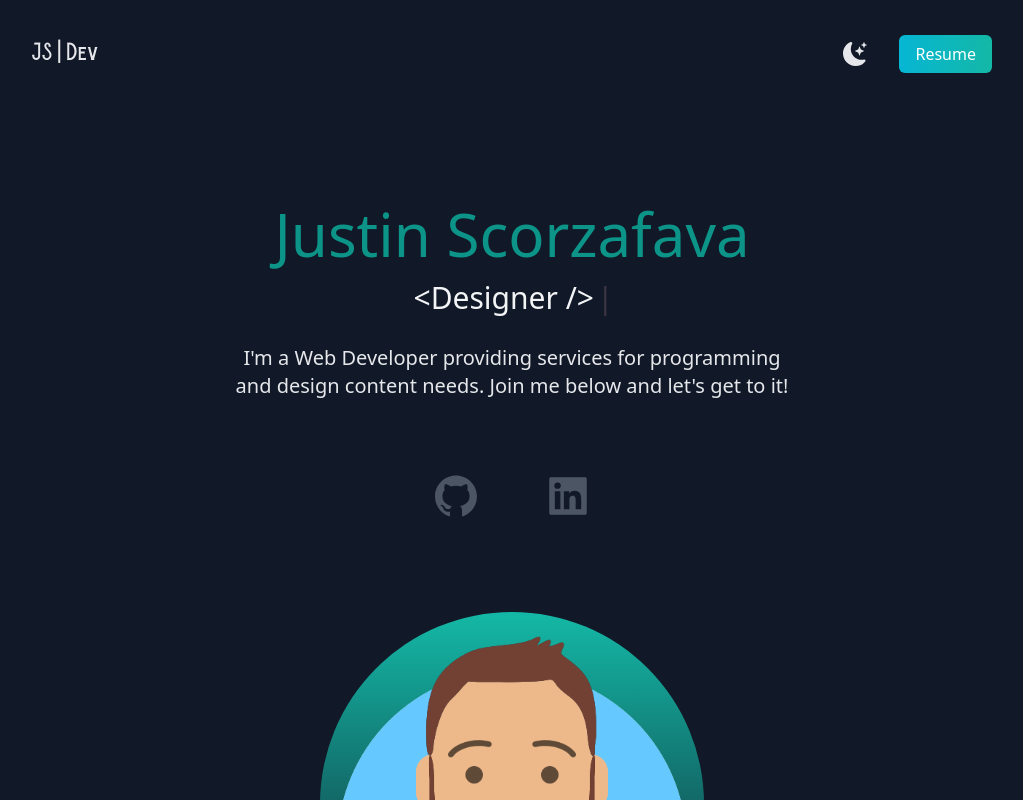
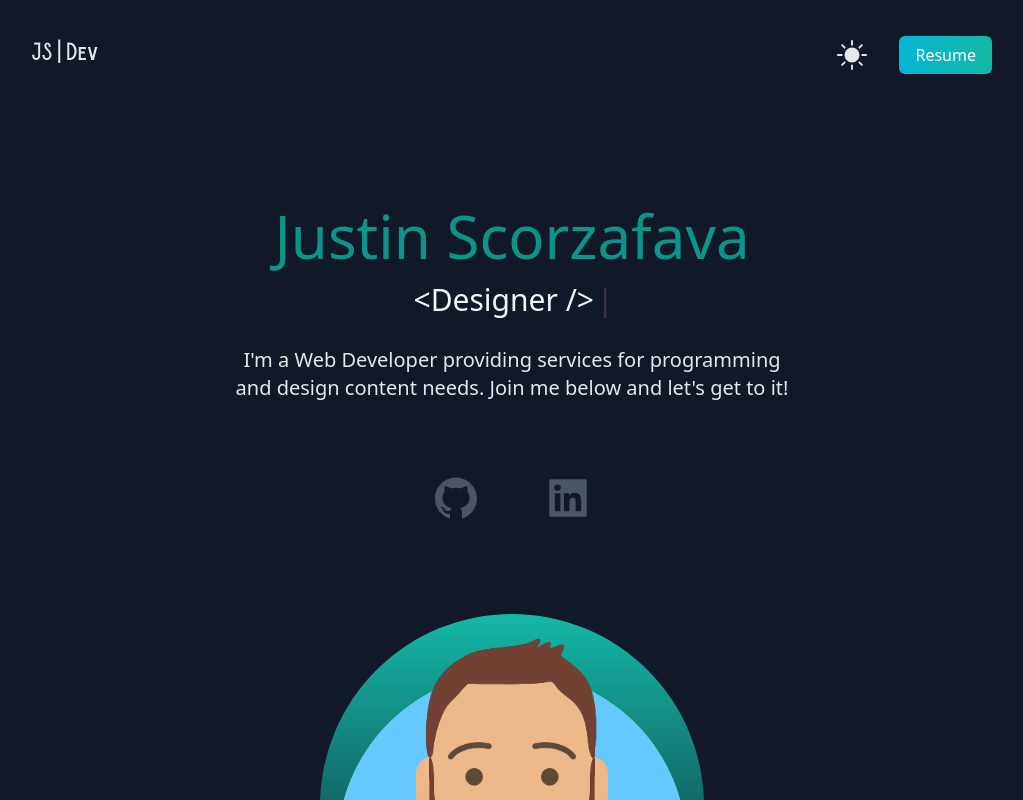
Before and after one commit to Jscorz/Portfolio-React-Tailwind, a Next.js app: page / in a window 1280 px wide. Shown: the top 800 px of the page, without its empty margins (128-1151 px from the left). Built offline with nearby package versions, Linux system fonts and the light colour scheme.

Commit message:
added sun icon for light/dark mode switcher to change which icon is displayed and added hover effects to each

```diff
--- a/components/Navbar.js
+++ b/components/Navbar.js
@@ -1,7 +1,7 @@
-import { BsFillMoonStarsFill } from "react-icons/bs";
+import { BsFillMoonStarsFill, BsFillSunFill } from "react-icons/bs";
 import { motion } from "framer-motion";
 
-const Navbar = ({ toggleDarkMode }) => {
+const Navbar = ({ darkMode, toggleDarkMode }) => {
 	return (
 		<nav className='py-10 mb-12 flex justify-between'>
 			<motion.h1
@@ -20,12 +20,22 @@ const Navbar = ({ toggleDarkMode }) => {
 				transition={{ duration: 1.5 }}
 				className='flex items-center'
 			>
-				<li>
-					<BsFillMoonStarsFill
-						onClick={toggleDarkMode}
-						className='cursor-pointer text-2xl dark:text-gray-200'
-					/>
-				</li>
+				{!darkMode && (
+					<li>
+						<BsFillMoonStarsFill
+							onClick={toggleDarkMode}
+							className='cursor-pointer text-2xl dark:text-gray-200 hover:text-gray-400 transition-all'
+						/>
+					</li>
+				)}
+				{darkMode && (
+					<li>
+						<BsFillSunFill
+							onClick={toggleDarkMode}
+							className='cursor-pointer text-3xl dark:text-gray-200 dark:hover:text-yellow-400 transition-all'
+						/>
+					</li>
+				)}
 				<li>
 					<a
 						className='bg-gradient-to-r from-cyan-500 to-teal-500 text-white px-4 py-2 rounded-md ml-8'
--- a/pages/index.js
+++ b/pages/index.js
@@ -21,7 +21,7 @@ export default function Home() {
 				<meta name='viewport' content='width=device-width, initial-scale=1' />
 				<link rel='icon' href='/favicon.ico' />
 			</Head>
-			<main className='bg-white px-10 md:px-20 lg:px-40 dark:bg-gray-900'>
+			<main className='bg-[#f1f1f1] px-10 md:px-20 lg:px-40 dark:bg-gray-900'>
 				<section className='min-h-screen'>
 					<Navbar darkMode={darkMode} toggleDarkMode={toggleDarkMode} />
 					<Hero />
```
